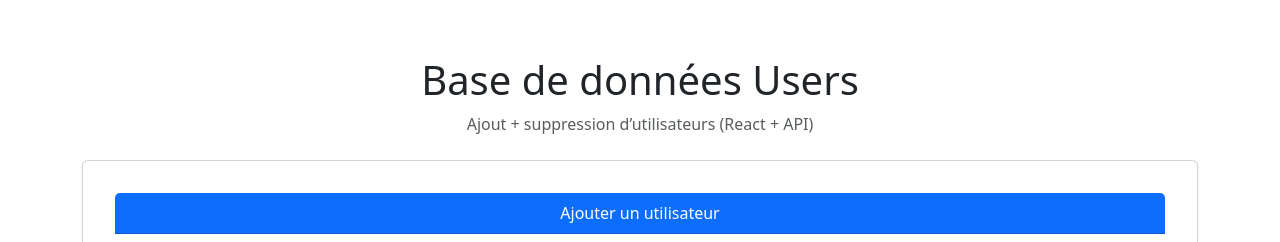
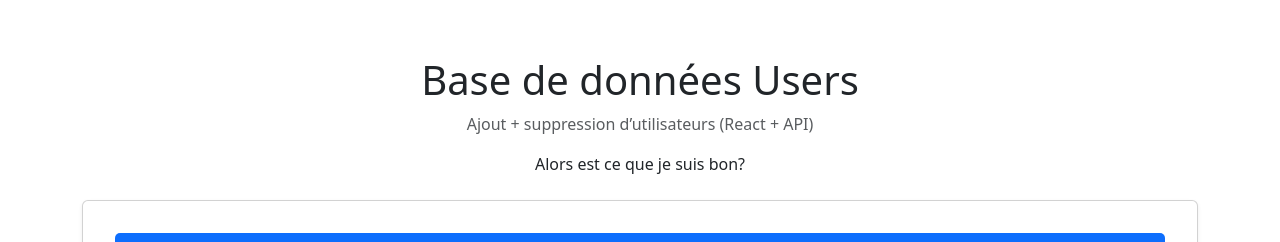
Before and after one commit to JN-EPHEC/individual-stefantroch, a React (Vite) app in the folder client/: page / in a window 1280 px wide. Shown: the top 242 px of the page. Built offline with nearby package versions, Linux system fonts and the light colour scheme; no server answers.

Commit message:
Test du CD

```diff
--- a/client/src/components/Header.tsx
+++ b/client/src/components/Header.tsx
@@ -5,6 +5,7 @@ function Header() {
       <p className="text-muted">
         Ajout + suppression d’utilisateurs (React + API)
       </p>
+      <p>Alors est ce que je suis bon?</p>
     </div>
   );
 }
--- a/client/src/components/UserList.tsx
+++ b/client/src/components/UserList.tsx
@@ -35,6 +35,7 @@ function UserList({ users, onDelete }: { users: User[], onDelete: (id: number) =
         ))}
       </tbody>
     </table>
+
   );
 }
 
--- a/client/src/main.tsx
+++ b/client/src/main.tsx
@@ -8,4 +8,5 @@ ReactDOM.createRoot(document.getElementById("root")!).render(
   <React.StrictMode>
     <App />
   </React.StrictMode>
+
 );
```
